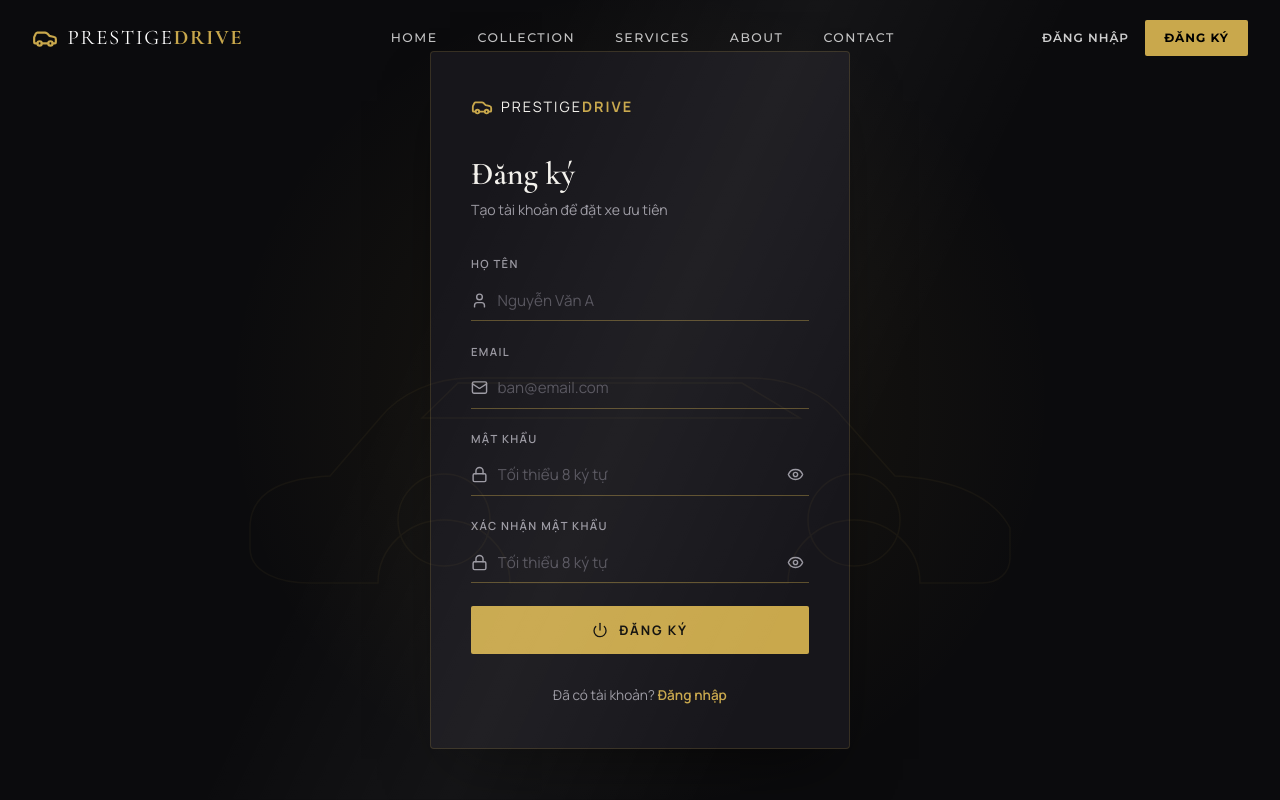
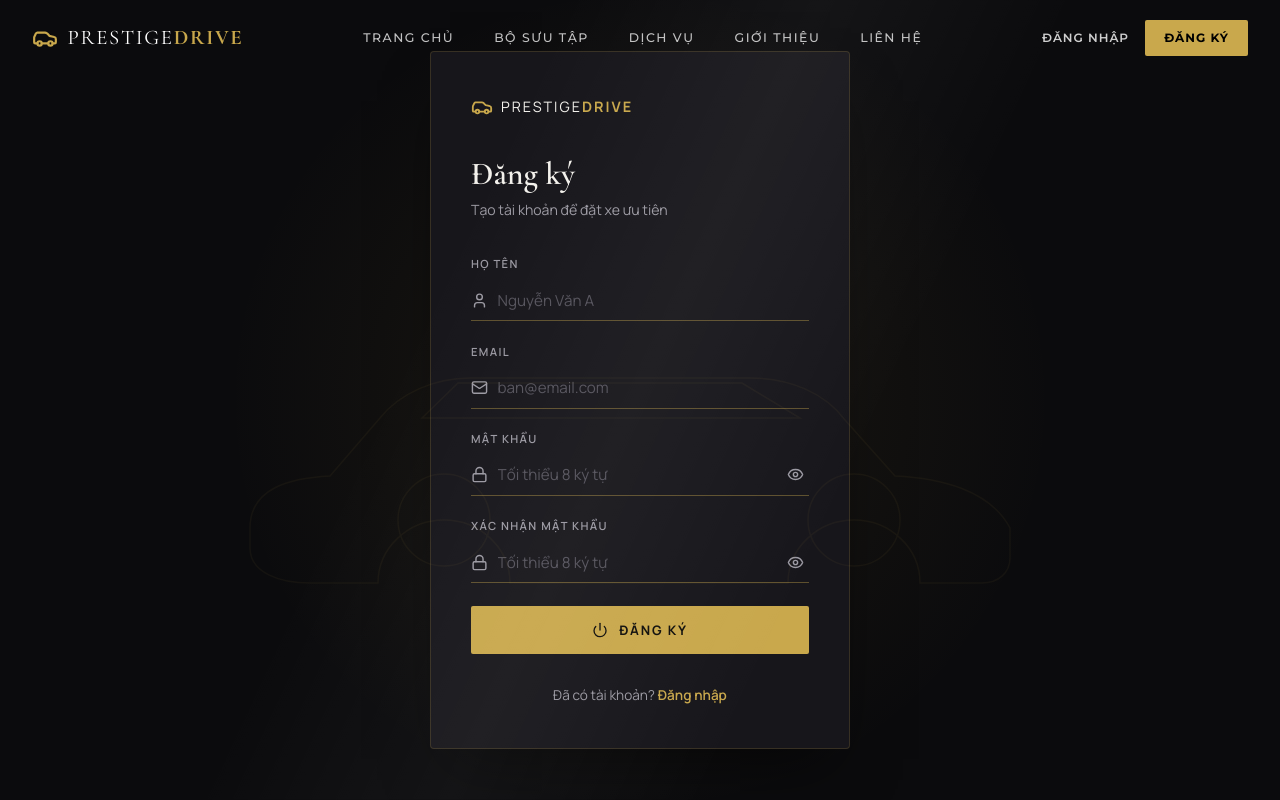
Before and after one commit to trongvu2003/Car_Rental_FE, a React (Vite) app: page /register in a window 1280 px wide. Shown: the top 800 px of the page. Built offline with nearby package versions, Linux system fonts and the light colour scheme; no server answers.

Commit message:
fix header

```diff
--- a/src/components/layout/Header.tsx
+++ b/src/components/layout/Header.tsx
@@ -50,17 +50,17 @@ const Header = () => {
 
         {/* Nav */}
         <nav className="header__nav">
-          {["Home", "Collection", "Services", "About", "Contact"].map(
-            (item) => (
-              <a
-                key={item}
-                href={`#${item.toLowerCase()}`}
-                className="header__nav-link"
-              >
-                {item}
-              </a>
-            )
-          )}
+          {[
+            { label: "Trang chủ", href: "#home" },
+            { label: "Bộ sưu tập", href: "#collection" },
+            { label: "Dịch vụ", href: "#services" },
+            { label: "Giới thiệu", href: "#about" },
+            { label: "Liên hệ", href: "#contact" },
+          ].map((item) => (
+            <a key={item.label} href={item.href} className="header__nav-link">
+              {item.label}
+            </a>
+          ))}
         </nav>
 
         {/* Auth */}
```
